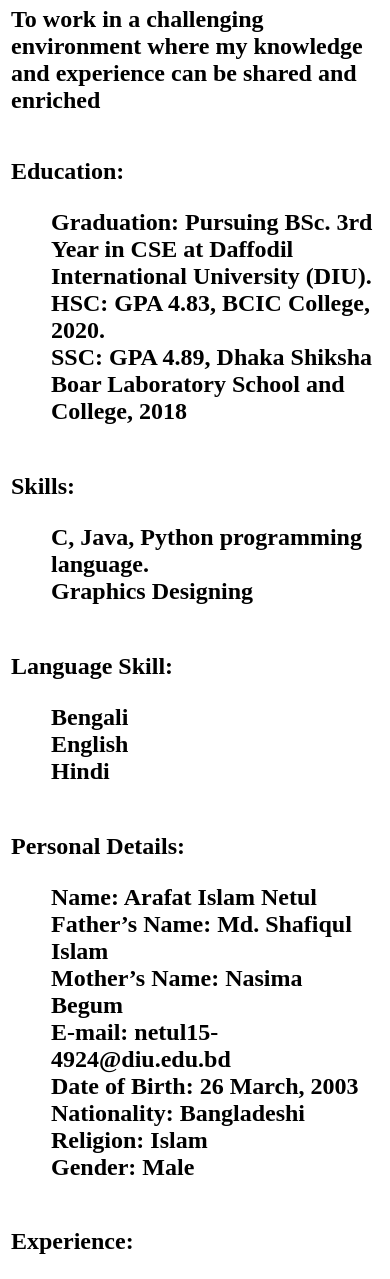
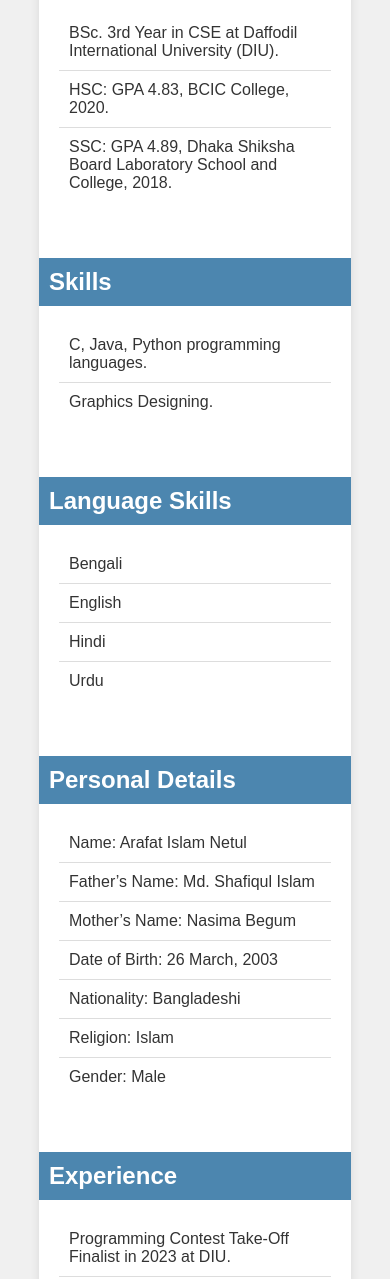
Before and after one commit to arafat-netul10/mycv, a plain HTML site: page index.html in a window 390 px wide. Shown: the part 721-2000 px from the top of the page. Drawn offline with Linux system fonts and the light colour scheme.

Commit message:
Update index.html

```diff
--- a/index.html
+++ b/index.html
@@ -1,93 +1,134 @@
 <!DOCTYPE html>
-<html>
+<html lang="en">
 <head>
-<title>Resume Code</title><h3><p style= "color:blue;">CV in HTML </p></h3>
-
+    <meta charset="UTF-8">
+    <meta name="viewport" content="width=device-width, initial-scale=1.0">
+    <title>Arafat Islam Netul - Curriculum Vitae</title>
+    <style>
+        body {
+            font-family: Arial, sans-serif;
+            background-color: #f0f0f0;
+            color: #333;
+            margin: 0;
+            padding: 0;
+        }
+        .container {
+            width: 80%;
+            margin: 20px auto;
+            background: #fff;
+            box-shadow: 0 0 10px rgba(0, 0, 0, 0.1);
+            border-radius: 10px;
+            overflow: hidden;
+        }
+        .header, .section {
+            padding: 20px;
+        }
+        .header {
+            background: #4c86af;
+            color: #fff;
+            text-align: center;
+        }
+        .header img {
+            border-radius: 50%;
+            width: 150px;
+            height: 150px;
+        }
+        .section-title {
+            background: #4c86af;
+            color: #fff;
+            padding: 10px;
+            margin: 0 -20px 20px;
+        }
+        .section ul {
+            list-style: none;
+            padding: 0;
+        }
+        .section ul li {
+            padding: 10px;
+            border-bottom: 1px solid #ddd;
+        }
+        .section ul li:last-child {
+            border-bottom: none;
+        }
+        .footer {
+            background: #4c86af;
+            color: #fff;
+            text-align: center;
+            padding: 10px;
+        }
+    </style>
+</head>
 <body>
 
-<table>
-        <tr>
+<div class="container">
+    <div class="header">
+        <img src="AN10.jpg" alt="Arafat Islam Netul">
+        <h1>Arafat Islam Netul</h1>
+        <p>Block-D, Road-6, House-4, Mirpur-1, Dhaka-1216</p>
+        <p>Mobile: 01729441668</p>
+        <p>Email: netul15-4924@diu.edu.bd</p>
+    </div>
 
-                <td><h1>Curriculum Vitae</h1><br>
-                </td>
-        </tr>
+    <div class="section">
+        <h2 class="section-title">Career Objective</h2>
+        <p>To thrive in a dynamic environment where I can contribute my expertise and grow through shared knowledge and experiences.</p>
+    </div>
 
-        <tr>
+    <div class="section">
+        <h2 class="section-title">Education</h2>
+        <ul>
+            <li>BSc. 3rd Year in CSE at Daffodil International University (DIU).</li>
+            <li>HSC: GPA 4.83, BCIC College, 2020.</li>
+            <li>SSC: GPA 4.89, Dhaka Shiksha Board Laboratory School and College, 2018.</li>
+        </ul>
+    </div>
 
-            <td><img src="AN10.jpg"alt= "Arafat" width="300" height="300">
-                <b><h2>Arafat Islam Netul<br></b>
-                <b>Contact Adress:</b>
-                    <br>Road #06, House #04, Block- #D,
-                    <br>Mirpur-1, Dhaka-1216
-                    <br>Mobile: 01729441668
-                    </h2></td>
-        </tr>
+    <div class="section">
+        <h2 class="section-title">Skills</h2>
+        <ul>
+            <li>C, Java, Python programming languages.</li>
+            <li>Graphics Designing.</li>
+        </ul>
+    </div>
 
-        <tr>
+    <div class="section">
+        <h2 class="section-title">Language Skills</h2>
+        <ul>
+            <li>Bengali</li>
+            <li>English</li>
+            <li>Hindi</li>
+            <li>Urdu</li>
+        </ul>
+    </div>
 
-            <td><b><h1>Career Objective:</h1</b><br>
-                <h2>To work in a challenging environment where my knowledge and experience can be shared and enriched
-                </h2></td>
-        </tr>
+    <div class="section">
+        <h2 class="section-title">Personal Details</h2>
+        <ul>
+            <li>Name: Arafat Islam Netul</li>
+            <li>Father’s Name: Md. Shafiqul Islam</li>
+            <li>Mother’s Name: Nasima Begum</li>
+            <li>Date of Birth: 26 March, 2003</li>
+            <li>Nationality: Bangladeshi</li>
+            <li>Religion: Islam</li>
+            <li>Gender: Male</li>
+        </ul>
+    </div>
 
+    <div class="section">
+        <h2 class="section-title">Experience</h2>
+        <ul>
+            <li>Programming Contest Take-Off Finalist in 2023 at DIU.</li>
+            <li>Participated in ICPC 2023 DIU.</li>
+            <li>Participated in Unlock the Algorithm (UAT), 2023 DIU.</li>
+            <li>Contributor at ShutterStock, AdobeStock and Freepik.</li>
+            <li>Working on a project named MEDCARE.</li>
+        </ul>
+    </div>
 
+    <div class="footer">
+        <p>&copy; 2024 Arafat Islam Netul. All rights reserved.</p>
+    </div>
+</div>
 
-
-        <tr>
-
-            <td><b><h2>Education:</h2</b><br>
-                <div><ul>Graduation: Pursuing BSc. 3rd Year in CSE at Daffodil International University (DIU).
-                <br>HSC: GPA 4.83, BCIC College, 2020.
-                <br>SSC: GPA 4.89, Dhaka Shiksha Boar Laboratory School and College, 2018
-                </h2></ul></div></td>
-        </tr>
-
-        <tr>
-
-            <td><b><h2>Skills:</h2</b><br>
-                <div><ul>C, Java, Python programming language.
-                <br>Graphics Designing
-            </ul></div></h2></td>
-        </tr>
-
-        <tr>
-
-            <td><b><h2>Language Skill:</h2</b><br>
-                <div><ul>Bengali
-                <br>English
-                <br>Hindi
-            </ul></div></h2></td>
-        </tr>
-
-        <tr>
-
-            <td><b><h2>Personal Details:</h2</b><br>
-                <div><ul>Name: Arafat Islam Netul
-                <br>Father’s Name: Md. Shafiqul Islam
-                <br>Mother’s Name: Nasima Begum
-                <br>E-mail: netul15-4924@diu.edu.bd
-                <br>Date of Birth: 26 March, 2003
-                <br>Nationality: Bangladeshi
-                <br>Religion: Islam
-                <br>Gender: Male
-
-            </ul></div></h2></td>
-        </tr>
-
-        <tr>
-
-            <td><b><h2>Experience:</h2</b><br>
-            <div><ul>Programming Contest Take-Off Finalist in 2023 at DIU.
-                <br>Participated in ICPC 2023 DIU.
-                <br>Participated in Unlock the Algorithm (UAT), 2023 DIU.
-                <br>Contributor at ShutterStock, AdobeStock and Freepik
-                <br>Working on a project named MEDCARE
-            </ul></div></h2></td>
-        </tr>
-
-
-
-</table>
 </body>
-</head>
 </html>
```
